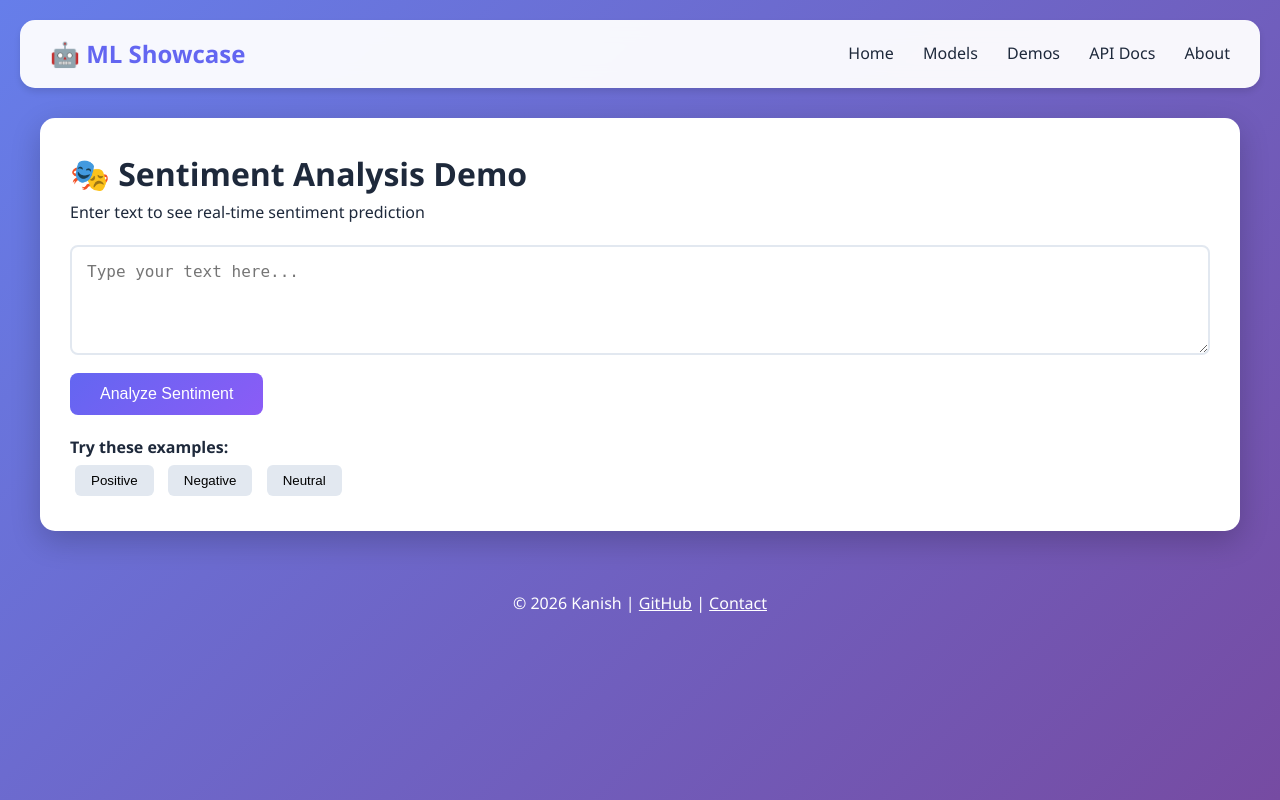
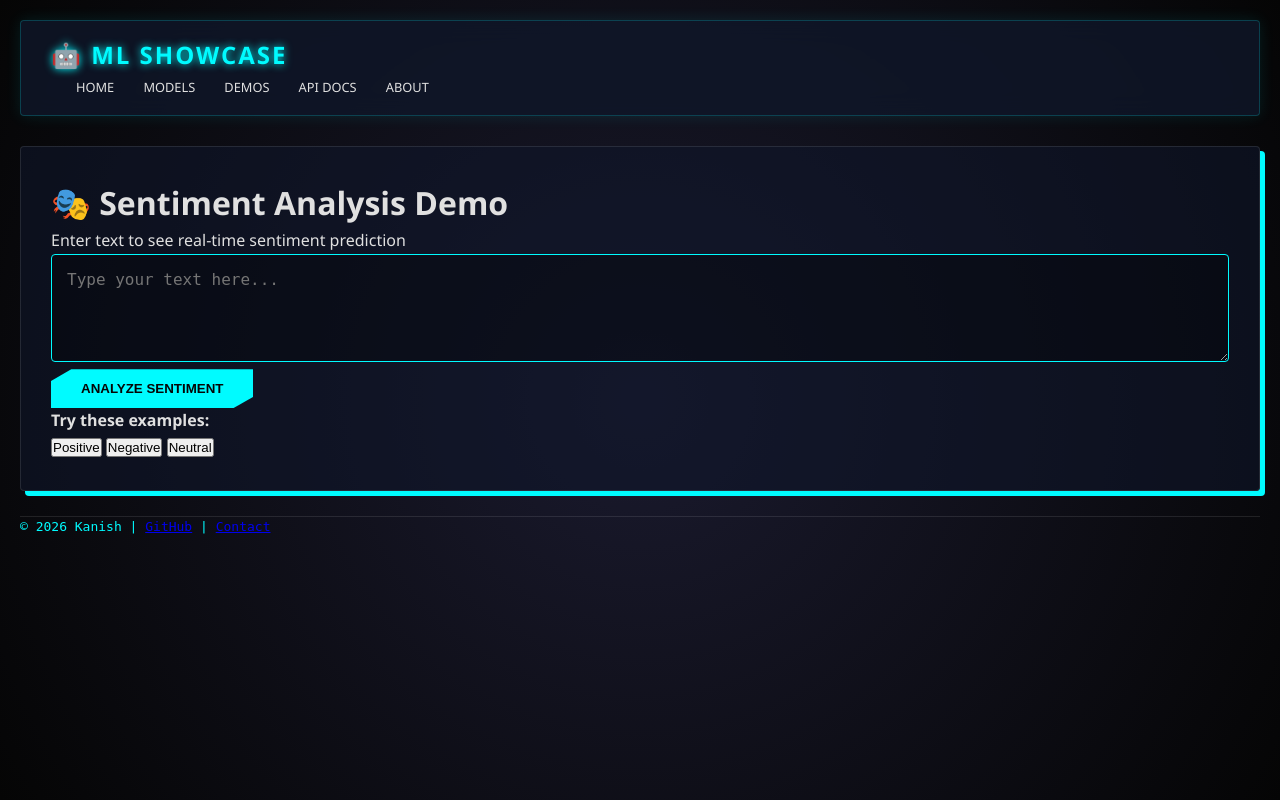
Before and after one commit to kanish-h-h/ml_showcase_template, a Flask app: page /demo/sentiment in a window 1280 px wide. Run offline with Flask 3, Linux system fonts and the light colour scheme.

Commit message:
CHORE: sample cyber theme

```diff
--- a/app/static/css/style.css
+++ b/app/static/css/style.css
@@ -1,10 +1,13 @@
 :root {
-  --primary: #6366f1;
-  --secondary: #8b5cf6;
-  --success: #10b981;
-  --danger: #ef4444;
-  --dark: #1e293b;
-  --light: #f8fafc;
+  /* Cyberpunk Neon Palette */
+  --primary: #00fbff; /* Neon Cyan */
+  --secondary: #ff00ff; /* Cyber Pink */
+  --success: #00ff41; /* Matrix Green */
+  --danger: #ff003c; /* Arasaka Red */
+  --dark: #050505; /* Deep Space Black */
+  --light: #e0e0e0; /* Tech Grey */
+  --accent: #ffee00; /* Caution Yellow */
+  --glass: rgba(15, 23, 42, 0.8);
 }
 
 * {
@@ -14,243 +17,175 @@
 }
 
 body {
-  font-family: "Segoe UI", system-ui, sans-serif;
+  font-family: "Segoe UI", "Orbitron", sans-serif;
   line-height: 1.6;
-  color: var(--dark);
-  background: linear-gradient(135deg, #667eea 0%, #764ba2 100%);
+  color: var(--light);
+  /* Dark radial gradient for a "glowing screen" feel */
+  background: radial-gradient(circle at center, #1a1a2e 0%, var(--dark) 100%);
+  background-attachment: fixed;
   min-height: 100vh;
   padding: 20px;
 }
 
+/* --- Navigation & Header --- */
 header {
-  background: rgba(255, 255, 255, 0.95);
-  backdrop-filter: blur(10px);
-  border-radius: 15px;
+  background: var(--glass);
+  backdrop-filter: blur(12px);
+  border: 1px solid rgba(0, 251, 255, 0.2);
+  border-radius: 4px; /* Sharp corners feel more "robotic" */
   padding: 15px 30px;
   margin-bottom: 30px;
-  box-shadow: 0 4px 6px rgba(0, 0, 0, 0.1);
-}
-
-nav {
-  display: flex;
-  justify-content: space-between;
-  align-items: center;
-  max-width: 1200px;
-  margin: 0 auto;
+  box-shadow: 0 0 15px rgba(0, 251, 255, 0.1);
 }
 
 .nav-brand {
   font-size: 1.5rem;
-  font-weight: bold;
+  font-weight: 800;
   color: var(--primary);
+  text-transform: uppercase;
+  letter-spacing: 2px;
+  text-shadow: 0 0 8px var(--primary);
 }
 
 .nav-links a {
   margin-left: 25px;
   text-decoration: none;
-  color: var(--dark);
-  font-weight: 500;
-  transition: color 0.3s;
+  color: var(--light);
+  text-transform: uppercase;
+  font-size: 0.8rem;
+  transition: all 0.3s;
 }
 
 .nav-links a:hover {
-  color: var(--primary);
+  color: var(--secondary);
+  text-shadow: 0 0 5px var(--secondary);
 }
 
-main {
-  max-width: 1200px;
-  margin: 0 auto;
+/* --- Gallery Header / H1 Fix --- */
+.gallery-header h1 {
+  font-size: 3rem;
+  font-weight: 900;
+  text-transform: uppercase;
+  margin-bottom: 10px;
+
+  /* The Gradient Fix */
+  background: linear-gradient(90deg, var(--primary), var(--secondary));
+  -webkit-background-clip: text;
+  background-clip: text;
+  -webkit-text-fill-color: transparent;
+  color: var(--primary); /* Fallback */
+
+  filter: drop-shadow(0 0 10px rgba(0, 251, 255, 0.3));
 }
 
-/* Demo Styles */
+/* --- Containers & Cards --- */
 .demo-container,
-.agent-demo {
-  background: white;
+.agent-demo,
+.project-card {
+  background: rgba(15, 23, 42, 0.6);
+  border: 1px solid rgba(255, 255, 255, 0.1);
   padding: 30px;
-  border-radius: 15px;
-  box-shadow: 0 10px 30px rgba(0, 0, 0, 0.2);
-}
-
-.input-section {
-  margin: 20px 0;
-}
-
-textarea {
-  width: 100%;
-  padding: 15px;
-  border: 2px solid #e2e8f0;
-  border-radius: 8px;
-  font-size: 16px;
-  margin-bottom: 10px;
-  resize: vertical;
-}
-
-textarea:focus {
-  outline: none;
-  border-color: var(--primary);
-}
-
-.btn-primary {
-  background: linear-gradient(135deg, var(--primary), var(--secondary));
-  color: white;
-  border: none;
-  padding: 12px 30px;
-  border-radius: 8px;
-  font-size: 16px;
-  cursor: pointer;
+  border-radius: 4px;
+  margin-bottom: 25px;
+  box-shadow: 5px 5px 0px var(--primary); /* Hard shadow for retro-future look */
   transition:
     transform 0.2s,
     box-shadow 0.2s;
 }
 
-.btn-primary:hover {
-  transform: translateY(-2px);
-  box-shadow: 0 5px 15px rgba(99, 102, 241, 0.4);
+.project-card:hover {
+  transform: translate(-2px, -2px);
+  box-shadow: 8px 8px 0px var(--secondary);
+  border-color: var(--secondary);
 }
 
-.result-container {
-  margin-top: 25px;
-  padding: 20px;
-  background: #f8fafc;
-  border-radius: 10px;
-  border-left: 4px solid var(--primary);
+/* --- Forms & Inputs --- */
+textarea,
+.chat-input input {
+  width: 100%;
+  padding: 15px;
+  background: rgba(0, 0, 0, 0.3);
+  border: 1px solid var(--primary);
+  border-radius: 4px;
+  font-size: 16px;
+  color: var(--primary);
+  font-family: monospace;
 }
 
-.sentiment-result {
-  padding: 20px;
-  border-radius: 10px;
-  text-align: center;
+textarea:focus {
+  outline: none;
+  box-shadow: 0 0 10px var(--primary);
 }
 
+/* --- Buttons --- */
+.btn-primary {
+  background: var(--primary);
+  color: var(--dark);
+  border: none;
+  padding: 12px 30px;
+  border-radius: 0; /* Square buttons */
+  font-weight: 800;
+  text-transform: uppercase;
+  clip-path: polygon(10% 0, 100% 0, 100% 70%, 90% 100%, 0 100%, 0 30%);
+  cursor: pointer;
+  transition: 0.3s;
+}
+
+.btn-primary:hover {
+  background: var(--secondary);
+  color: white;
+  transform: scale(1.05);
+}
+
+/* --- Chat & Results --- */
+.chat-container,
+.result-container {
+  background: rgba(0, 0, 0, 0.4);
+  border-left: 4px solid var(--primary);
+  border-radius: 0;
+}
+
+.messages {
+  background: rgba(5, 5, 5, 0.8);
+  border: 1px solid rgba(0, 251, 255, 0.2);
+}
+
+.user-message {
+  background: var(--primary);
+  color: var(--dark);
+  clip-path: polygon(0 0, 100% 0, 100% 80%, 95% 100%, 0 100%);
+}
+
+.agent-message {
+  background: #1e293b;
+  color: var(--primary);
+  border: 1px solid var(--primary);
+}
+
+.tag {
+  background: transparent;
+  color: var(--accent);
+  border: 1px solid var(--accent);
+  padding: 4px 12px;
+  text-transform: uppercase;
+  font-size: 0.7rem;
+}
+
+/* --- Sentiment Results --- */
 .sentiment-result.positive {
-  background: linear-gradient(135deg, #dcfce7, #bbf7d0);
-  border: 2px solid #22c55e;
+  background: rgba(0, 255, 65, 0.1);
+  border: 1px solid var(--success);
+  color: var(--success);
 }
 
 .sentiment-result.negative {
-  background: linear-gradient(135deg, #fee2e2, #fecaca);
-  border: 2px solid #ef4444;
-}
-
-.confidence {
-  font-size: 1.5rem;
-  margin: 10px 0;
-  font-weight: bold;
-}
-
-/* Chat Interface */
-.chat-container {
-  background: #f8fafc;
-  border-radius: 12px;
-  padding: 20px;
-  margin: 20px 0;
-}
-
-.messages {
-  height: 400px;
-  overflow-y: auto;
-  padding: 15px;
-  background: white;
-  border-radius: 10px;
-  margin-bottom: 15px;
-}
-
-.message {
-  margin: 10px 0;
-  padding: 12px 15px;
-  border-radius: 8px;
-  max-width: 80%;
-}
-
-.user-message {
-  margin-left: auto;
-  background: var(--primary);
-  color: white;
-}
-
-.agent-message {
-  background: #e2e8f0;
-}
-
-.chat-input {
-  display: flex;
-  gap: 10px;
-}
-
-.chat-input input {
-  flex: 1;
-  padding: 12px;
-  border: 2px solid #e2e8f0;
-  border-radius: 8px;
-  font-size: 16px;
-}
-
-/* Project Cards */
-.project-card {
-  background: white;
-  border-radius: 12px;
-  padding: 25px;
-  margin: 20px 0;
-  box-shadow: 0 4px 6px rgba(0, 0, 0, 0.1);
-  transition:
-    transform 0.3s,
-    box-shadow 0.3s;
-}
-
-.project-card:hover {
-  transform: translateY(-5px);
-  box-shadow: 0 10px 25px rgba(0, 0, 0, 0.15);
-}
-
-.project-tags {
-  display: flex;
-  gap: 8px;
-  margin: 10px 0;
-  flex-wrap: wrap;
-}
-
-.tag {
-  background: #e0e7ff;
-  color: var(--primary);
-  padding: 4px 12px;
-  border-radius: 15px;
-  font-size: 0.85rem;
-}
-
-.loading {
-  text-align: center;
-  color: #64748b;
-}
-
-.error {
+  background: rgba(255, 0, 60, 0.1);
+  border: 1px solid var(--danger);
   color: var(--danger);
-  padding: 10px;
-  background: #fee2e2;
-  border-radius: 5px;
 }
 
 footer {
-  text-align: center;
-  color: white;
-  margin-top: 40px;
-  padding: 20px;
+  border-top: 1px solid rgba(255, 255, 255, 0.1);
+  color: var(--primary);
+  font-family: monospace;
 }
-
-footer a {
-  color: white;
-  text-decoration: underline;
-}
-
-.examples button {
-  margin: 5px;
-  padding: 8px 16px;
-  background: #e2e8f0;
-  border: none;
-  border-radius: 6px;
-  cursor: pointer;
-}
-
-.examples button:hover {
-  background: var(--primary);
-  color: white;
-}
```
